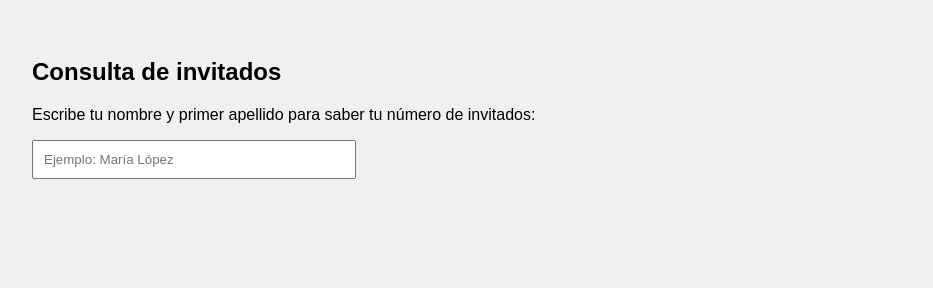
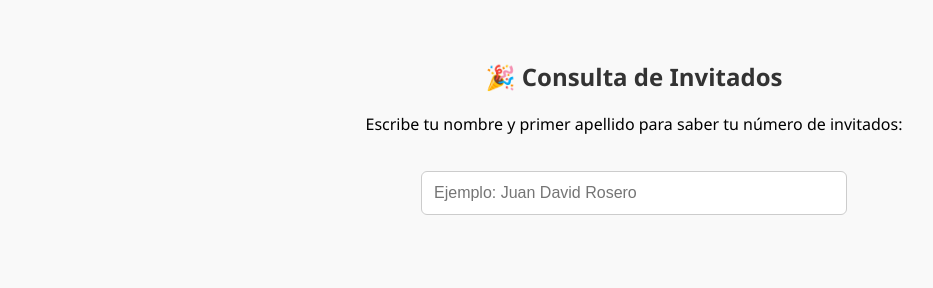
Before and after one commit to patyper14/buscador-invitadosMajo, a plain HTML site: page index.html in a window 1280 px wide. Shown: the whole page, without its empty margins (6-939 px from the left). Drawn offline with Linux system fonts and the light colour scheme.

Commit message:
Add files via upload

```diff
--- a/index.html
+++ b/index.html
@@ -4,15 +4,36 @@
   <meta charset="UTF-8">
   <title>Buscador de Invitados</title>
   <style>
-    body { font-family: sans-serif; padding: 30px; background: #f0f0f0; }
-    input { padding: 10px; width: 300px; }
-    #resultado { margin-top: 20px; font-size: 18px; }
+    body {
+      font-family: 'Segoe UI', sans-serif;
+      background-color: #f9f9f9;
+      padding: 40px;
+      max-width: 600px;
+      margin: auto;
+      text-align: center;
+    }
+    h2 {
+      color: #333;
+    }
+    input {
+      padding: 12px;
+      width: 100%;
+      max-width: 400px;
+      font-size: 16px;
+      border-radius: 6px;
+      border: 1px solid #ccc;
+      margin-top: 20px;
+    }
+    #resultado {
+      margin-top: 30px;
+      font-size: 18px;
+    }
   </style>
 </head>
 <body>
-  <h2>Consulta de invitados</h2>
+  <h2>🎉 Consulta de Invitados</h2>
   <p>Escribe tu nombre y primer apellido para saber tu número de invitados:</p>
-  <input type="text" id="busqueda" placeholder="Ejemplo: María López" />
+  <input type="text" id="busqueda" placeholder="Ejemplo: Juan David Rosero" />
   <div id="resultado"></div>
 
   <script>
@@ -84,7 +105,6 @@
       "Deborah Daniele": 3,
       "Shaun Wiedrick": 2,
       "Thomas Delahanty": 2
-
     };
 
     document.getElementById("busqueda").addEventListener("input", function () {
@@ -95,7 +115,7 @@
       if (nombre === "") {
         resultado.innerHTML = "";
       } else if (cantidad !== undefined) {
-        resultado.innerHTML = `🎉 ¡Hola ${nombre}! Tu invitación es por <strong>${cantidad}</strong> invitado(s).`;
+        resultado.innerHTML = `🎉 ¡Hola <strong>${nombre}</strong>! Puedes llevar <strong>${cantidad}</strong> invitado(s).`;
       } else {
         resultado.innerHTML = "❌ Nombre no encontrado. Verifica la ortografía.";
       }
```
